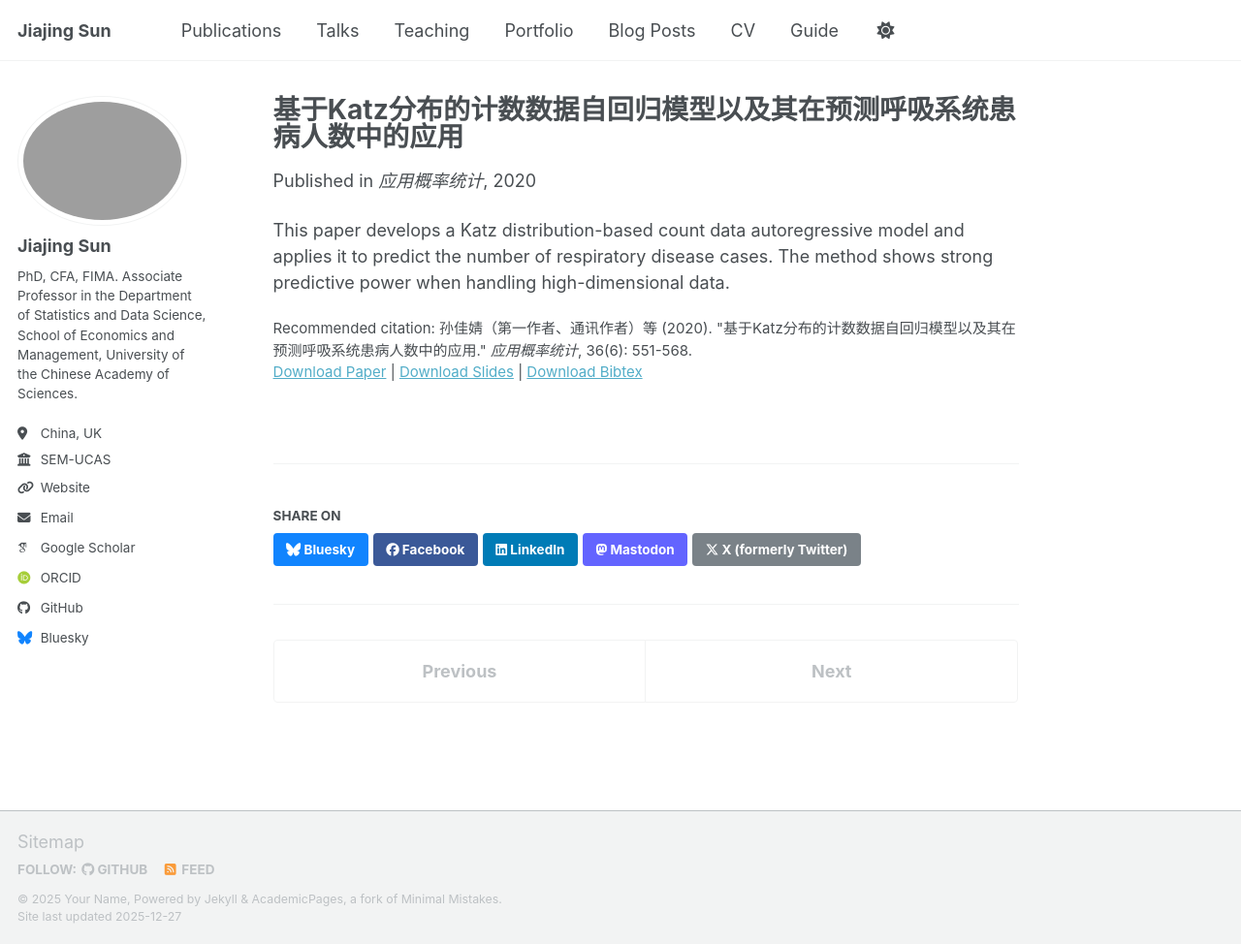
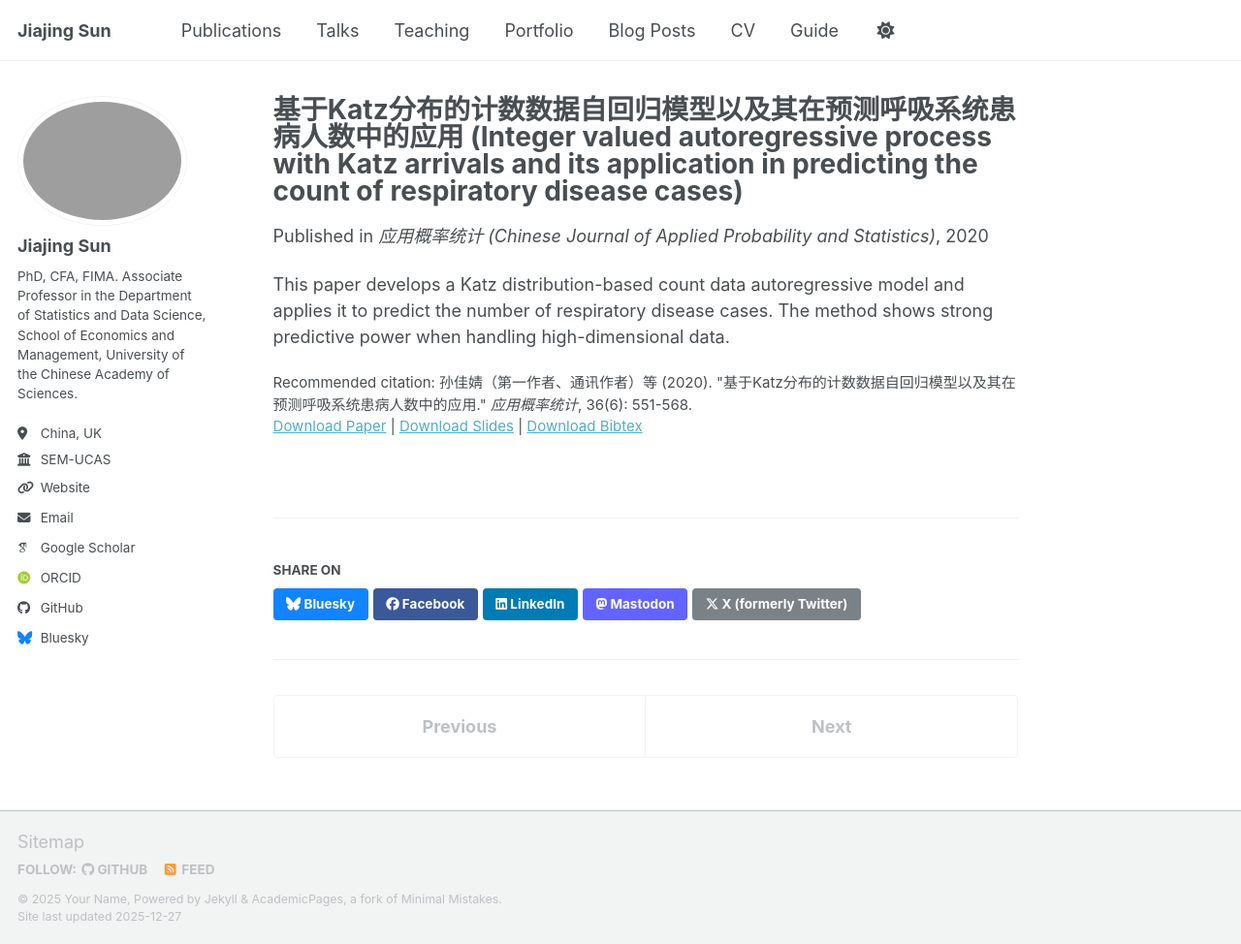
Before and after one commit to Jiajing-Sun/jiajing-sun.github.io, a Jekyll site: the page built from _publications/chinese-2.md, in a window 1280 px wide and 974 px high. Shown: the whole window at 97% size. Built offline with Jekyll 4.4.1, drawn with Linux system fonts in a browser that asks for light colours; some web fonts are replaced; a script bundle is joined from its source files by our own code; library files that are not in the unit come from our copies.

Commit message:
Update chinese-2.md

```diff
--- a/_publications/chinese-2.md
+++ b/_publications/chinese-2.md
@@ -1,11 +1,11 @@
 ---
-title: "基于Katz分布的计数数据自回归模型以及其在预测呼吸系统患病人数中的应用"
+title: "基于Katz分布的计数数据自回归模型以及其在预测呼吸系统患病人数中的应用 (Integer valued autoregressive process with Katz arrivals and its application in predicting the count of respiratory disease cases)"
 collection: publications
 category: manuscripts
 permalink: /publication/2020-01-01-katz-distribution-autoregressive
 excerpt: '本论文提出了一种基于Katz分布的计数数据自回归模型，并将其应用于预测呼吸系统疾病的发病人数。该方法在处理高维数据时表现出了较好的预测能力。'
 date: 2020-01-01
-venue: '应用概率统计'
+venue: '应用概率统计 (Chinese Journal of Applied Probability and Statistics)'
 slidesurl: ''
 paperurl: ''
 bibtexurl: ''
```
